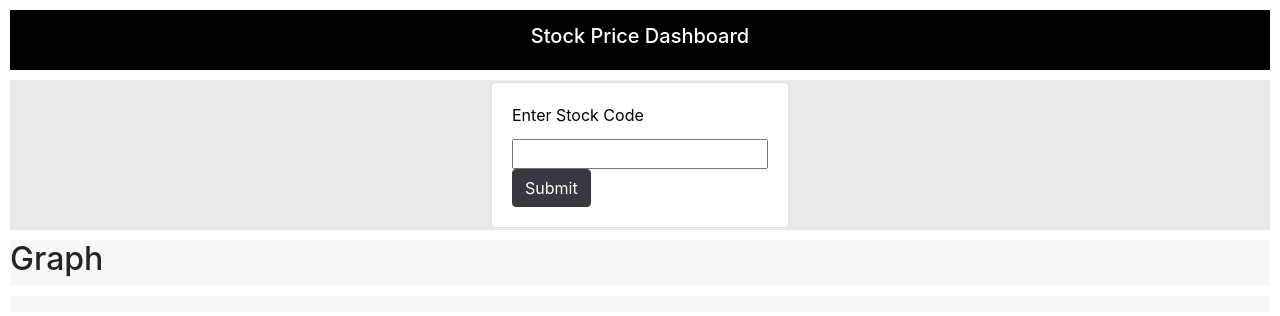
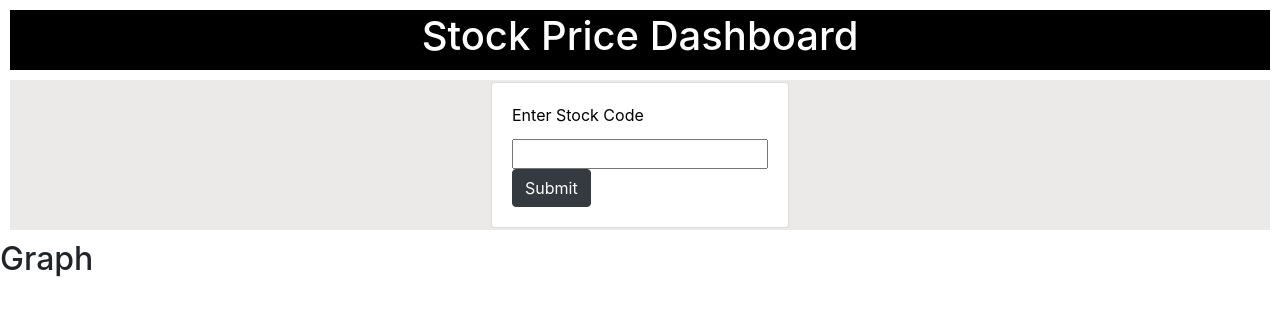
Before and after one commit to sowmya-indukuri/FrontEnd-Project, a React (Create React App) app in the folder stock-prediction/: page / in a window 1280 px wide. Shown: the top 316 px of the page. Built offline with nearby package versions, Linux system fonts and the light colour scheme.

Commit message:
getting graph results from input.js

```diff
--- a/stock-prediction/src/App.js
+++ b/stock-prediction/src/App.js
@@ -2,6 +2,7 @@ import React from 'react';
 import InputBox from './InputBox';
 import TableBox from './TableBox';
 import GraphBox from './GraphBox';
+// import News from './News';
 import './App.css';
 
 
@@ -14,7 +15,7 @@ class App extends React.Component {
     showFilterData: false,
     show_Table: false,
     showGraphData: false,
-    lsArray: [],
+    lsArray: ["AAPL"],
     option: []
   };
   getResults = (data) => {
@@ -27,28 +28,55 @@ class App extends React.Component {
         console.log(this.state.table_Values);
     };
   };
+  getGraphResults = (code, graph_data) =>{
+    console.log(code);
+    console.log(graph_data);
+
+  }
   render(){
 
     return (
       <div className="main-container">
+
         <div className="heading-container">
-          <div className="item-heading">
-              <h5>Stock Price Dashboard</h5>
 
-          </div>
+              <h1 className="pageheading">Stock Price Dashboard</h1>
+
+
 
         </div>
 
         <div className="input-container">
-          <div class="item-input">
+
             <InputBox
-            getResults = { this.getResults }>
+            getResults = { this.getResults }
+            getGraphResults = {this. getGraphResults}>
             </InputBox>
 
-          </div>
+
 
         </div>
-        <div className={ this.state.show_Table ? "table-container" : "" } >
+        <div className={ this.state.show_Table ? "graph-container" : "hidden-table-container" } >
+
+                <GraphBox />
+
+        </div>
+        <div className={ this.state.show_Table ? "table-container" : "hidden-table-container" } >
+
+                <TableBox
+                show_Table = { this.state.show_Table }
+                table_Values = { this.state.table_Values }
+                >
+                </TableBox>
+
+        </div>
+        {/* <div>
+          <News
+            lsArray = { this.state.lsArray}/>
+
+        </div> */}
+
+        {/* <div className={ this.state.show_Table ? "table-container" : "" } >
           <div class="grid-item item0">
                 <GraphBox />
           </div>
@@ -57,7 +85,7 @@ class App extends React.Component {
                 show_Table = { this.state.show_Table }
                 table_Values = { this.state.table_Values }>
                 </TableBox>
-          </div>
+          </div>  */}
 
 
 
@@ -71,7 +99,14 @@ class App extends React.Component {
 
 
 
-        </div>
+
+
+
+
+
+
+
+
 
 
 
```
